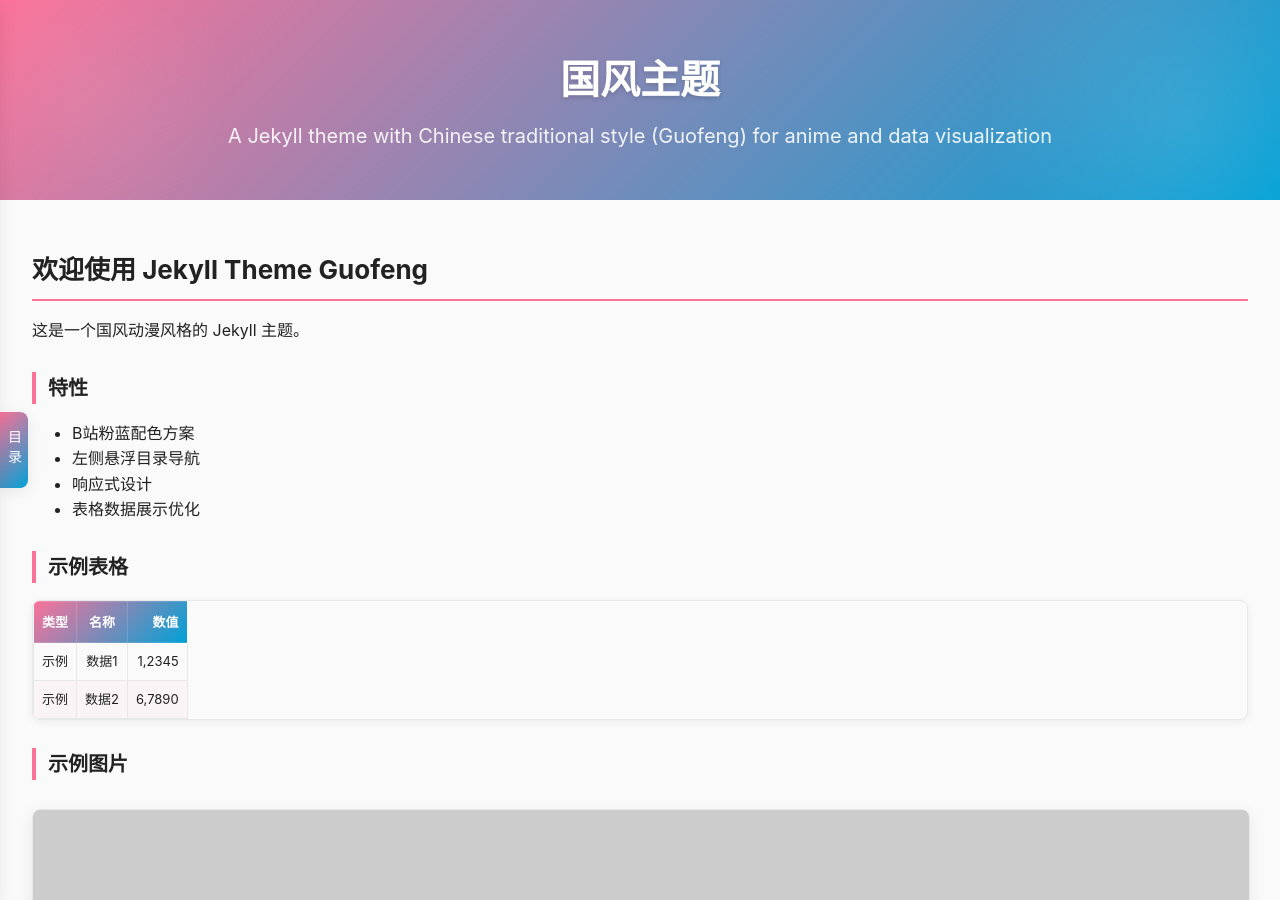
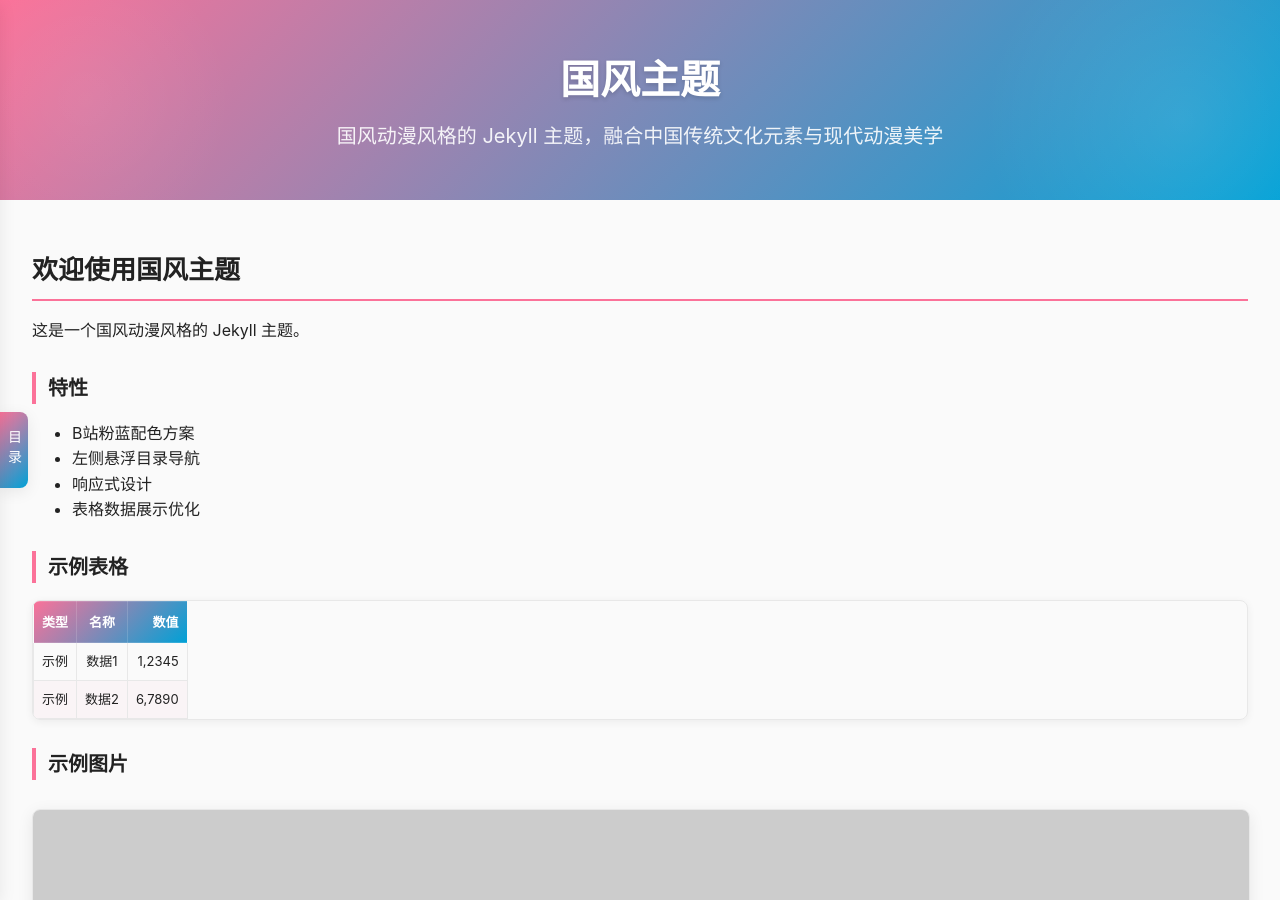
Before and after one commit to yansheng836/jekyll-theme-guofeng, a Jekyll site: the page built from index.md, in a window 1280 px wide and 900 px high. Built offline with Jekyll 4.4.1, drawn with Linux system fonts in a browser that asks for light colours.

Commit message:
docs: 将描述和标题改为中文
- _config.yml description 改为中文
- index.md h1 标题改为中文

Co-Authored-By: Claude Sonnet 4.6 <noreply@anthropic.com>

```diff
--- a/_config.yml
+++ b/_config.yml
@@ -1,6 +1,6 @@
 theme: jekyll-theme-guofeng
 title: 国风主题
-description: A Jekyll theme with Chinese traditional style (Guofeng) for anime and data visualization
+description: 国风动漫风格的 Jekyll 主题，融合中国传统文化元素与现代动漫美学
 lang: zh-CN
 url: "https://yansheng836.github.io"
 baseurl: "/jekyll-theme-guofeng"
--- a/index.md
+++ b/index.md
@@ -3,7 +3,7 @@ layout: default
 title: 首页
 ---
 
-# 欢迎使用 Jekyll Theme Guofeng
+# 欢迎使用国风主题
 
 这是一个国风动漫风格的 Jekyll 主题。
 
```
